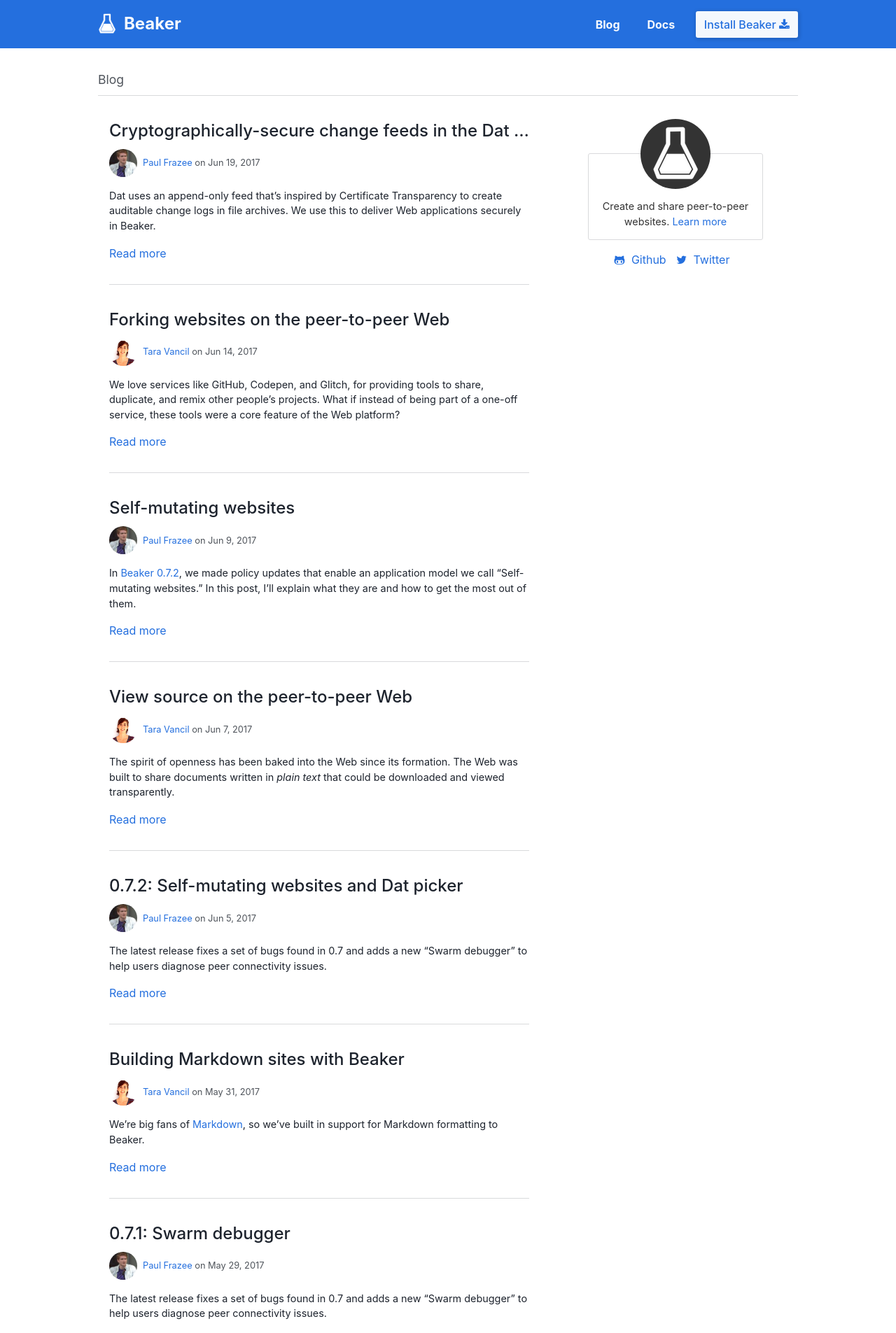
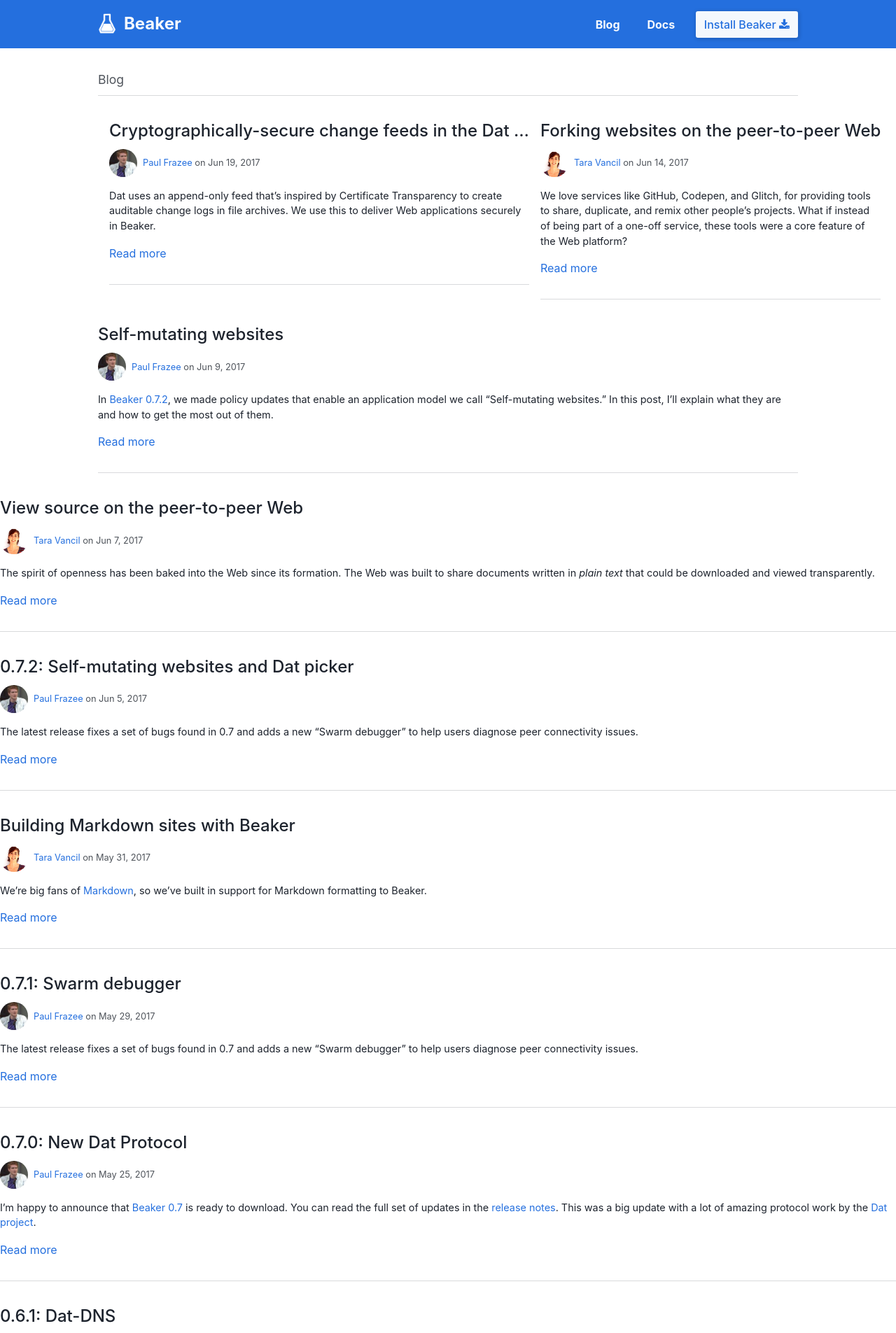
Before and after one commit to beakerbrowser/beakerbrowser.com, a Jekyll site: the page built from blog/index.html, in a window 1280 px wide. Shown: the top 1905 px of the page at 70% size. Built offline with Jekyll 4.4.1, drawn with Linux system fonts in a browser that asks for light colours.

Commit message:
Remove the blog sidebar

```diff
--- a/_includes/blog-sidebar.html
+++ /dev/null
@@ -1,20 +0,0 @@
-<div class="blog-sidebar">
-  <div id="sidebar-scrollwith">
-    <div class="callout">
-      <a class="logo" href="/"><img src="/img/logo/70x80-icon.png"></a>
-      <p class="tagline">Create and share peer-to-peer websites. <a href="/">Learn more</a></p>
-    </div>
-    <p class="sidebar-links">
-      <a href="https://github.com/beakerbrowser/beaker">
-        <i class="fa fa-github-alt" aria-hidden="true"></i>
-        Github
-      </a>
-      <a href="https://twitter.com/beakerbrowser">
-        <i class="fa fa-twitter" aria-hidden="true"></i>
-        Twitter
-      </a>
-    </p>
-  </div>
-</div>
-
-<script src="/js/blog-sidebar.js"></script>
--- a/_layouts/post.html
+++ b/_layouts/post.html
@@ -21,5 +21,4 @@
       All posts
     </a>
   </main>
-  {% include blog-sidebar.html %}
 </div>
--- a/blog/index.html
+++ b/blog/index.html
@@ -26,7 +26,6 @@
         </div>
         <a class="read-more" href="{{ post.url }}">Read more</a>
       </div>
-    {% endfor %}
-  </div>
-  {% include blog-sidebar.html %}
+    </div>
+  {% endfor %}
 </div>
--- a/css/components/_blog-sidebar.scss
+++ /dev/null
@@ -1,68 +0,0 @@
-.blog-sidebar {
-  @extend %antialiased;
-  display: none;
-  margin-left: 30px;
-
-  #sidebar-scrollwith {
-    width: 250px;
-
-    &.fixed {
-      position: fixed;
-      top: 50px;
-    }
-  }
-
-  .callout {
-    position: relative;
-    border-radius: 3px;
-    border: 1px solid $gray--mid;
-    font-size: .9rem;
-    padding: 50px 1em 0;
-    margin-top: 50px;
-
-    .logo {
-      position: absolute;
-      top: -50px;
-      left: 50%;
-      transform: translateX(-50%);
-      background: #333;
-      height: 100px;
-      width: 100px;
-      border-radius: 50%;
-
-      img {
-        position: relative;
-        left: 50%;
-        top: 50%;
-        transform: translate(-50%,-50%);
-      }
-    }
-
-    .tagline {
-      text-align: center;
-      color: #333;
-    }
-  }
-
-  a {
-    @extend %link;
-  }
-
-  p {
-    margin: 1em 0;
-  }
-
-  .sidebar-links {
-    text-align: center;
-    i {
-      margin-right: 5px;
-    }
-    a {
-      margin-right: 10px;
-    }
-  }
-
-  @include respond-to(show-blog-sidenav) {
-    display: block;
-  }
-}
--- a/css/components/all.scss
+++ b/css/components/all.scss
@@ -8,5 +8,4 @@
 @import "install-options";
 @import "figure";
 @import "columns";
-@import "blog-sidebar";
 @import "tutorials-list";
--- a/js/blog-sidebar.js
+++ /dev/null
@@ -1,19 +0,0 @@
-
-
-document.addEventListener("DOMContentLoaded", function() {
-  var sidebarEl = document.querySelector('.blog-sidebar')
-  var scrollWithEl = document.getElementById('sidebar-scrollwith')
-  var isFixed = false
-  var TOP = (sidebarEl.getClientRects()[0].top - 50)
-
-  window.addEventListener('scroll', function (e) {
-    if (!isFixed && window.scrollY > TOP) {
-      isFixed = true
-      scrollWithEl.classList.add('fixed')
-    }
-    else if (isFixed && window.scrollY <= TOP) {
-      isFixed = false
-      scrollWithEl.classList.remove('fixed')
-    }
-  })
-})
```
